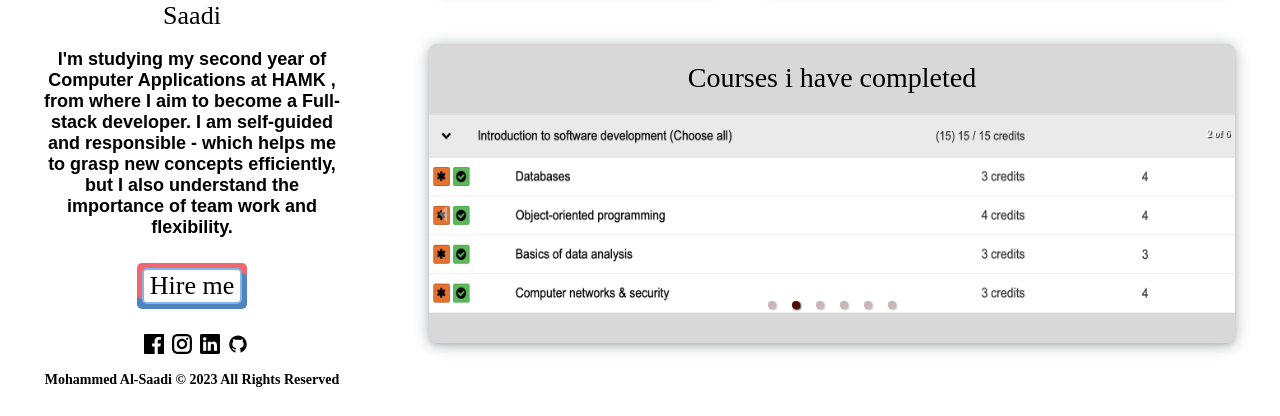
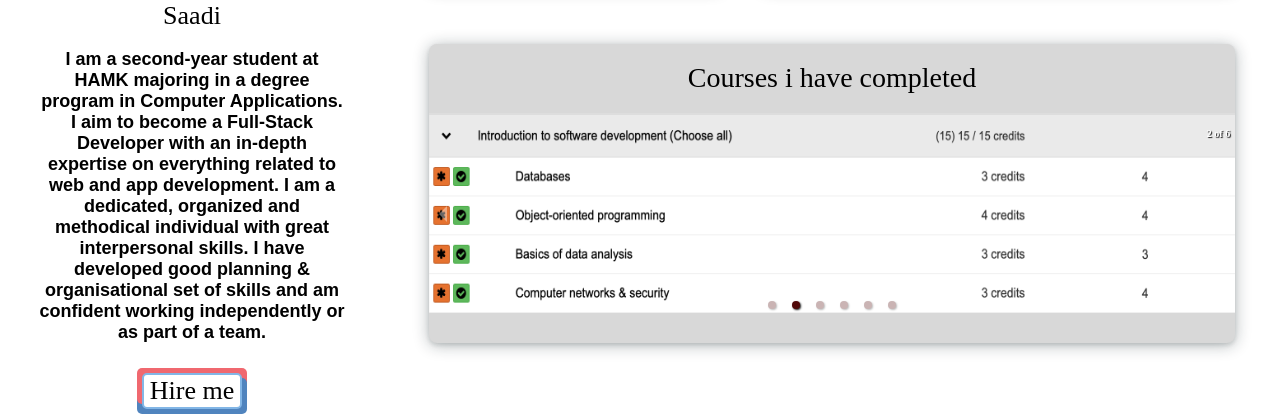
Before and after one commit to Mohammed-Al-Saadi/Portfolio-React, a React (Create React App) app: page / in a window 1280 px wide. Shown: the part 377-793 px from the top of the page. Built offline with nearby package versions, Linux system fonts and the light colour scheme.

Commit message:
new update

```diff
--- a/src/Components/About.js
+++ b/src/Components/About.js
@@ -9,16 +9,16 @@ export default function About() {
 
 
         <div className="AboutMe-Info" >
-{}
+            { }
             <div className="Header">
                 <h1>
                     Hello, I'm Mohammed Al-Saadi
                 </h1>
                 <p>
-                    I'm studying my second year of Computer Applications at HAMK
-                    , from where I aim to become a Full-stack developer.
-                    I am self-guided and responsible - which helps me to grasp new concepts efficiently,
-                    but I also understand the importance of team work and flexibility.
+                    I am a second-year student at HAMK majoring in a degree program in Computer Applications.
+                    I aim to become a Full-Stack Developer with an in-depth expertise on everything related to web and app development.
+                    I am a dedicated, organized and methodical individual with great interpersonal skills.
+                    I have developed good planning & organisational set of skills and am confident working independently or as part of a team.
 
 
                 </p>
```
